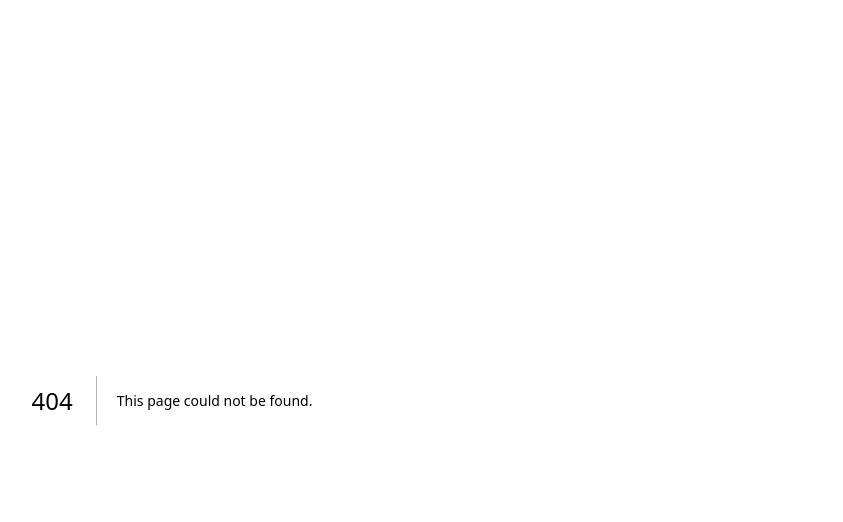
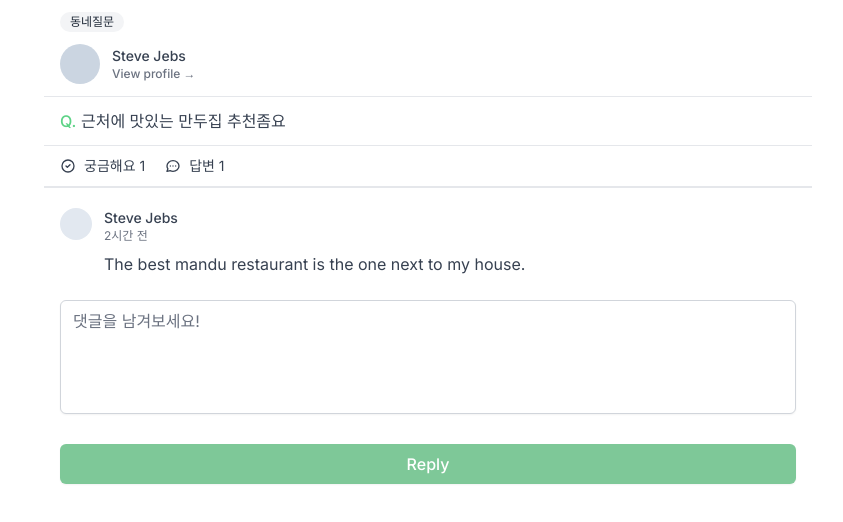
Before and after one commit to xoxojw/melon-market, a Next.js app: page /community/1 in a window 1280 px wide. Before the commit this address had no page. Shown: the top 522 px of the page, without its empty margins (212-1055 px from the left). Built offline with nearby package versions, Linux system fonts and the light colour scheme.

Commit message:
:lipstick: Update community, write pages UI

```diff
--- /dev/null
+++ b/src/app/community/[id]/page.tsx
@@ -0,0 +1,87 @@
+import type { NextPage } from "next";
+
+const CommunityPostDetail: NextPage = () => {
+  return (
+    <div>
+      <span className="inline-flex my-3 ml-4 items-center px-2.5 py-0.5 rounded-full text-xs font-medium bg-gray-100 text-gray-800">
+        동네질문
+      </span>
+      <div className="flex mb-3 px-4 cursor-pointer pb-3  border-b items-center space-x-3">
+        <div className="w-10 h-10 rounded-full bg-slate-300" />
+        <div>
+          <p className="text-sm font-medium text-gray-700">Steve Jebs</p>
+          <p className="text-xs font-medium text-gray-500">
+            View profile &rarr;
+          </p>
+        </div>
+      </div>
+      <div>
+        <div className="mt-2 px-4 text-gray-700">
+          <span className="text-melon-500 font-medium">Q.</span> 근처에 맛있는 만두집 추천좀요
+        </div>
+        <div className="flex px-4 space-x-5 mt-3 text-gray-700 py-2.5 border-t border-b-[2px]  w-full">
+          <span className="flex space-x-2 items-center text-sm">
+            <svg
+              className="w-4 h-4"
+              fill="none"
+              stroke="currentColor"
+              viewBox="0 0 24 24"
+              xmlns="http://www.w3.org/2000/svg"
+            >
+              <path
+                strokeLinecap="round"
+                strokeLinejoin="round"
+                strokeWidth="2"
+                d="M9 12l2 2 4-4m6 2a9 9 0 11-18 0 9 9 0 0118 0z"
+              ></path>
+            </svg>
+            <span>궁금해요 1</span>
+          </span>
+          <span className="flex space-x-2 items-center text-sm">
+            <svg
+              className="w-4 h-4"
+              fill="none"
+              stroke="currentColor"
+              viewBox="0 0 24 24"
+              xmlns="http://www.w3.org/2000/svg"
+            >
+              <path
+                strokeLinecap="round"
+                strokeLinejoin="round"
+                strokeWidth="2"
+                d="M8 12h.01M12 12h.01M16 12h.01M21 12c0 4.418-4.03 8-9 8a9.863 9.863 0 01-4.255-.949L3 20l1.395-3.72C3.512 15.042 3 13.574 3 12c0-4.418 4.03-8 9-8s9 3.582 9 8z"
+              ></path>
+            </svg>
+            <span>답변 1</span>
+          </span>
+        </div>
+      </div>
+      <div className="px-4 my-5 space-y-5">
+        <div className="flex items-start space-x-3">
+          <div className="w-8 h-8 bg-slate-200 rounded-full" />
+          <div>
+            <span className="text-sm block font-medium text-gray-700">
+              Steve Jebs
+            </span>
+            <span className="text-xs text-gray-500 block ">2시간 전</span>
+            <p className="text-gray-700 mt-2">
+              The best mandu restaurant is the one next to my house.
+            </p>
+          </div>
+        </div>
+      </div>
+      <div className="px-4">
+        <textarea
+          className="mt-1 shadow-sm w-full focus:ring-melon-500 rounded-md border-gray-300 focus:border-melon-500 resize-none"
+          rows={4}
+          placeholder="댓글을 남겨보세요!"
+        />
+        <button className="w-full mt-6 px-4 py-2 bg-melon-300 text-white border-transparent outline-melon-400 hover:bg-melon-400 focus:ring-2 focus:ring-melon-400 focus:border-melon-400 rounded-md shadow-sm font-medium transition ease-in-out duration-200">
+          Reply
+        </button>
+      </div>
+    </div>
+  );
+};
+
+export default CommunityPostDetail;
--- /dev/null
+++ b/src/app/community/page.tsx
@@ -0,0 +1,76 @@
+import type { NextPage } from "next";
+
+const Community: NextPage = () => {
+  return (
+    <div className="py-16 px-4 space-y-8">
+      {[1, 2, 3, 4, 5, 6].map((_, i) => (
+        <div className="flex flex-col items-start cursor-pointer">
+          <span className="flex items-start px-2.5 py-0.5 rounded-full text-xs font-medium bg-gray-100 text-gray-800">
+            동네질문
+          </span>
+          <div className="mt-2 text-gray-700">
+            <span className="text-melon-500 font-medium">Q.</span> 근처에 맛있는 만두집 추천좀요
+          </div>
+          <div className="mt-5 flex items-center justify-between w-full text-gray-500 font-medium test-xs">
+            <span>니꼬</span>
+            <span>18시간 전</span>
+          </div>
+          <div className="flex space-x-5 mt-3 text-gray-700 py-2.5 border-t border-b-[1.5px] w-full">
+            <span className="flex space-x-2 items-center text-sm">
+              <svg
+                className="w-4 h-4"
+                fill="none"
+                stroke="currentColor"
+                viewBox="0 0 24 24"
+                xmlns="http://www.w3.org/2000/svg"
+              >
+                <path
+                  strokeLinecap="round"
+                  strokeLinejoin="round"
+                  strokeWidth="2"
+                  d="M9 12l2 2 4-4m6 2a9 9 0 11-18 0 9 9 0 0118 0z"
+                ></path>
+              </svg>
+              <span className="flex space-x-2 items-center text-sm">궁금해요 1</span>
+            </span>
+            <span className="flex space-x-2 items-center text-sm">
+              <svg
+                className="w-4 h-4"
+                fill="none"
+                stroke="currentColor"
+                viewBox="0 0 24 24"
+                xmlns="http://www.w3.org/2000/svg"
+              >
+                <path
+                  strokeLinecap="round"
+                  strokeLinejoin="round"
+                  strokeWidth="2"
+                  d="M8 12h.01M12 12h.01M16 12h.01M21 12c0 4.418-4.03 8-9 8a9.863 9.863 0 01-4.255-.949L3 20l1.395-3.72C3.512 15.042 3 13.574 3 12c0-4.418 4.03-8 9-8s9 3.582 9 8z"
+                ></path>
+              </svg>
+              <span className="flex space-x-2 items-center text-sm">답변 1</span>
+            </span>
+          </div>
+        </div>
+      ))}
+      <button className="fixed bottom-8 right-5 bg-melon-300 text-white rounded-full p-4 shadow-lg hover:bg-melon-400 transition ease-in-out duration-200">
+        <svg
+          className="w-6 h-6"
+          fill="none"
+          stroke="currentColor"
+          viewBox="0 0 24 24"
+          xmlns="http://www.w3.org/2000/svg"
+        >
+          <path
+            strokeLinecap="round"
+            strokeLinejoin="round"
+            strokeWidth="2"
+            d="M15.232 5.232l3.536 3.536m-2.036-5.036a2.5 2.5 0 113.536 3.536L6.5 21.036H3v-3.572L16.732 3.732z"
+          ></path>
+        </svg>
+      </button>
+    </div>
+  );
+};
+
+export default Community;
--- /dev/null
+++ b/src/app/community/write/page.tsx
@@ -0,0 +1,18 @@
+import type { NextPage } from "next";
+
+const Write: NextPage = () => {
+  return (
+    <form className="px-4 py-10">
+      <textarea
+        className="mt-1 shadow-sm w-full focus:ring-melon-500 rounded-md border-gray-300 focus:border-melon-500 resize-none"
+        rows={4}
+        placeholder="질문을 남겨보세요!"
+      />
+      <button className="w-full mt-2 px-4 py-2 bg-melon-300 text-white border-transparent outline-melon-400 hover:bg-melon-400 focus:ring-2 focus:ring-melon-400 focus:border-melon-400 rounded-md shadow-sm font-medium transition ease-in-out duration-200">
+        Submit
+      </button>
+    </form>
+  );
+};
+
+export default Write;
```
Also changed, not shown: src/app/login/page.tsx (renamed from src/app/auth/page.tsx).
